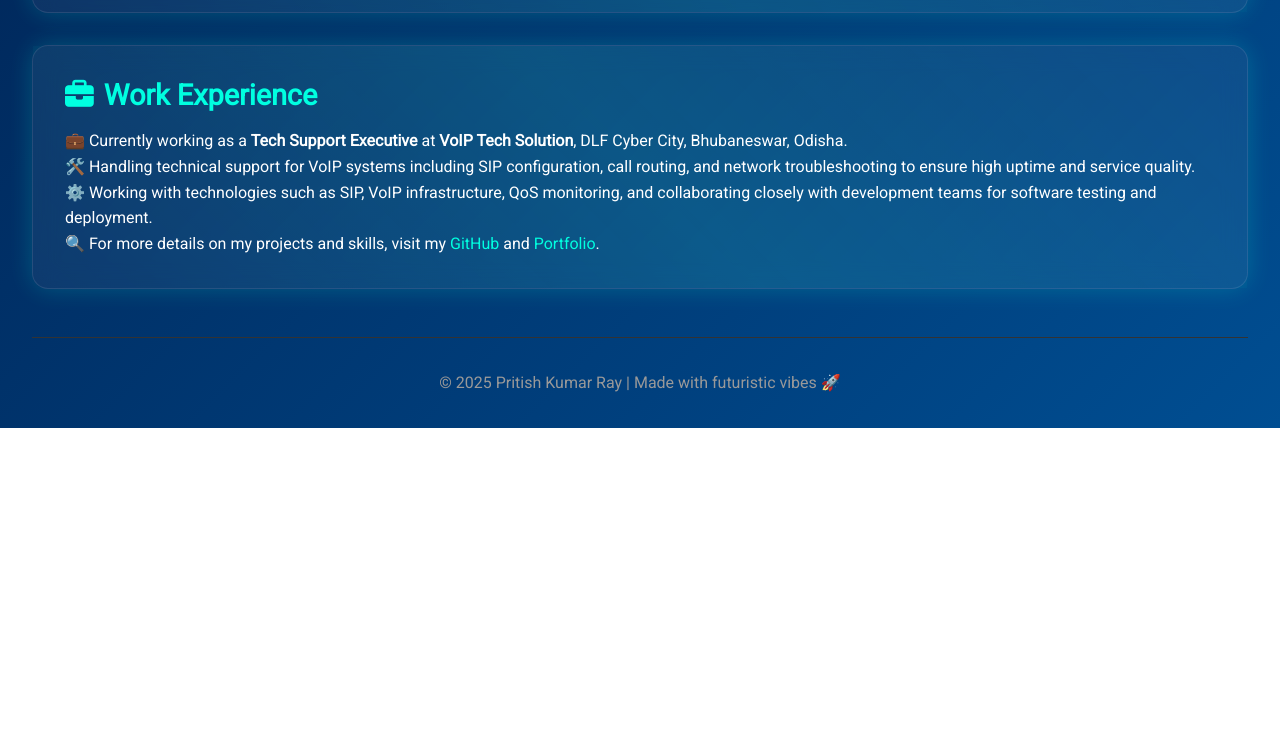
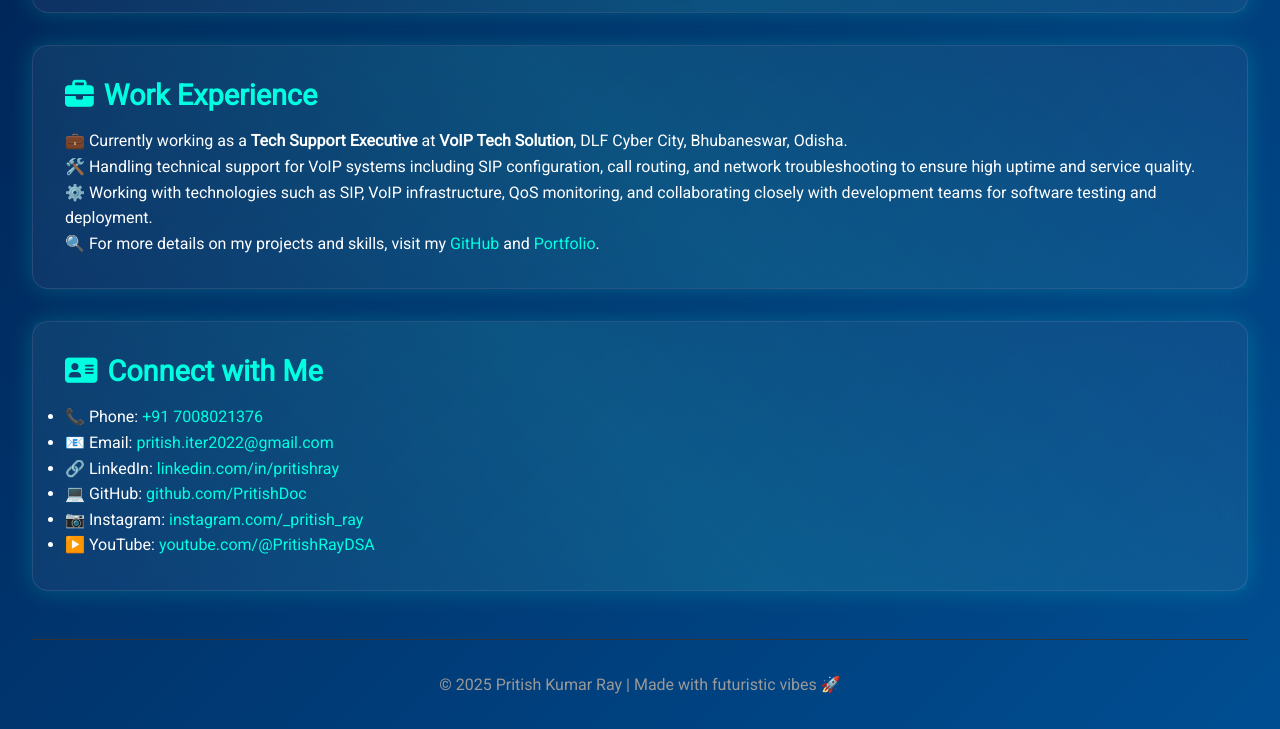
Before and after one commit to PritishDoc/Portfolio, a plain HTML site: page index.html in a window 1280 px wide. Shown: the part 1784-2513 px from the top of the page. Before the commit the page ends 2212 px from the top, so only its background shows below. Drawn offline with Linux system fonts and the light colour scheme.

Commit message:
Update index.html

```diff
--- a/index.html
+++ b/index.html
@@ -202,6 +202,17 @@
   <p>🔍 For more details on my projects and skills, visit my <a href="https://github.com/PritishDoc" target="_blank" rel="noopener noreferrer">GitHub</a> and <a href="https://linktr.ee/_Pritish_" target="_blank" rel="noopener noreferrer">Portfolio</a>.</p>
 </section>
 
+<section id="connect" class="glass-card">
+  <h2><i class="fas fa-address-card icon-link"></i>Connect with Me</h2>
+  <ul>
+    <li>📞 Phone: <a href="tel:+917008021376">+91 7008021376</a></li>
+    <li>📧 Email: <a href="mailto:pritish.iter2022@gmail.com">pritish.iter2022@gmail.com</a></li>
+    <li>🔗 LinkedIn: <a href="https://www.linkedin.com/in/pritishray" target="_blank" rel="noopener noreferrer">linkedin.com/in/pritishray</a></li>
+    <li>💻 GitHub: <a href="https://github.com/PritishDoc" target="_blank" rel="noopener noreferrer">github.com/PritishDoc</a></li>
+    <li>📷 Instagram: <a href="https://instagram.com/_pritish_ray" target="_blank" rel="noopener noreferrer">instagram.com/_pritish_ray</a></li>
+    <li>▶️ YouTube: <a href="https://www.youtube.com/@PritishRayDSA" target="_blank" rel="noopener noreferrer">youtube.com/@PritishRayDSA</a></li>
+  </ul>
+</section>
 
   <footer>
     <p>&copy; 2025 Pritish Kumar Ray | Made with futuristic vibes 🚀</p>
```
